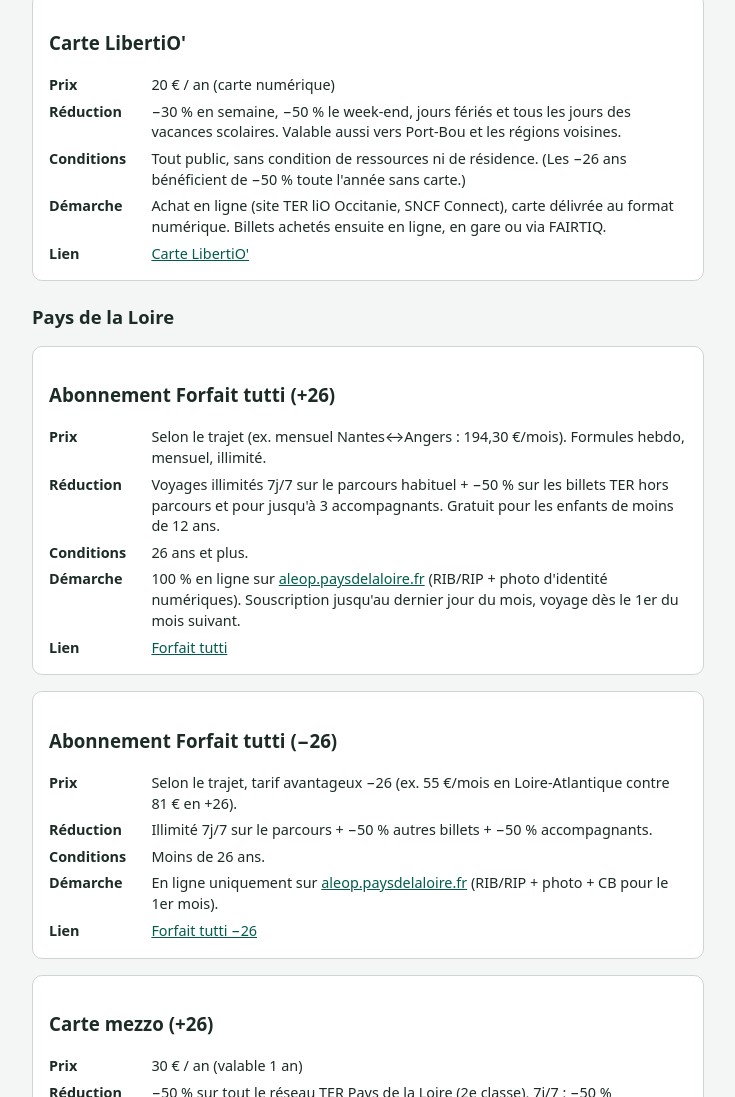
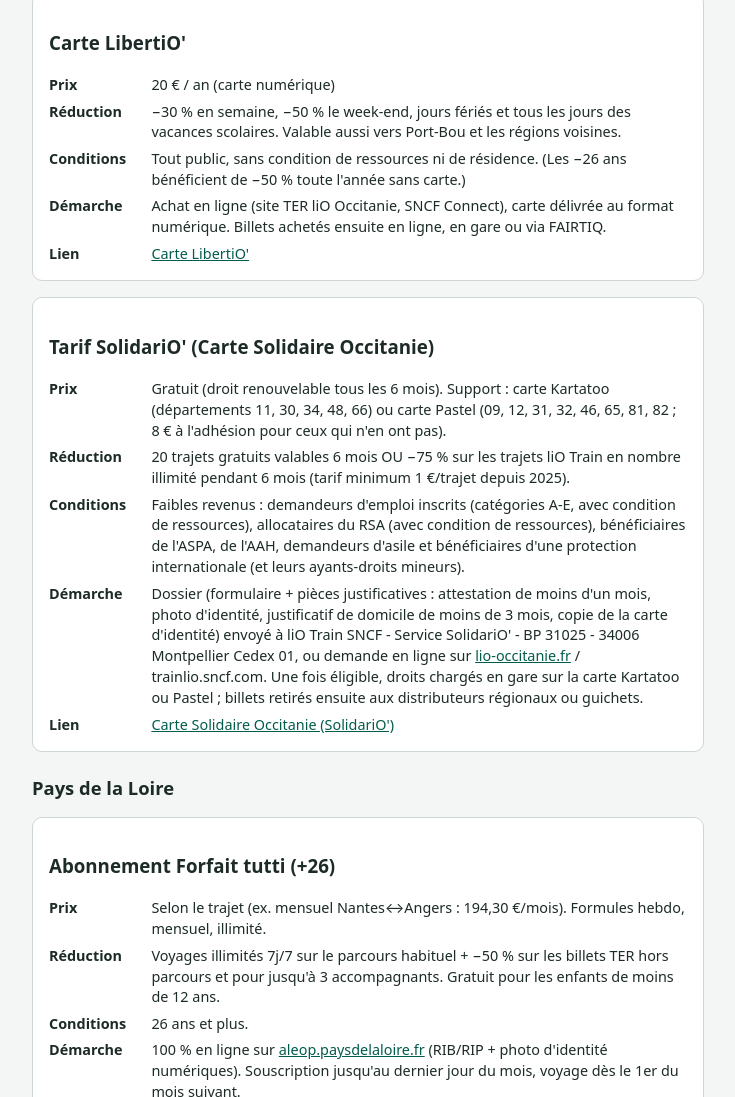
Before and after one commit to muarf/PlanTER, a website: page web/cards.html in a window 1280 px wide. Shown: the part 10445-11542 px from the top of the page, without its empty margins (272-1007 px from the left). Drawn offline with Linux system fonts and the light colour scheme.

Commit message:
T12 web: ajout du tarif SolidariO' (Carte Solidaire Occitanie) a la page cartes

```diff
--- a/web/cards.html
+++ b/web/cards.html
@@ -432,6 +432,17 @@
           <dt>Lien</dt><dd><a href="https://www.ter.sncf.com/occitanie/tarifs-cartes/cartes-plus-26-ans/carte-libertio" rel="noopener" target="_blank">Carte LibertiO'</a></dd>
         </dl>
       </article>
+
+      <article class="card">
+        <h3>Tarif SolidariO' (Carte Solidaire Occitanie)</h3>
+        <dl class="off">
+          <dt>Prix</dt><dd>Gratuit (droit renouvelable tous les 6 mois). Support : carte Kartatoo (départements 11, 30, 34, 48, 66) ou carte Pastel (09, 12, 31, 32, 46, 65, 81, 82 ; 8 € à l'adhésion pour ceux qui n'en ont pas).</dd>
+          <dt>Réduction</dt><dd>20 trajets gratuits valables 6 mois OU −75 % sur les trajets liO Train en nombre illimité pendant 6 mois (tarif minimum 1 €/trajet depuis 2025).</dd>
+          <dt>Conditions</dt><dd>Faibles revenus : demandeurs d'emploi inscrits (catégories A-E, avec condition de ressources), allocataires du RSA (avec condition de ressources), bénéficiaires de l'ASPA, de l'AAH, demandeurs d'asile et bénéficiaires d'une protection internationale (et leurs ayants-droits mineurs).</dd>
+          <dt>Démarche</dt><dd>Dossier (formulaire + pièces justificatives : attestation de moins d'un mois, photo d'identité, justificatif de domicile de moins de 3 mois, copie de la carte d'identité) envoyé à liO Train SNCF - Service SolidariO' - BP 31025 - 34006 Montpellier Cedex 01, ou demande en ligne sur <a href="https://www.lio-occitanie.fr/titres-et-tarifs/tarif-solidarite/" rel="noopener" target="_blank">lio-occitanie.fr</a> / trainlio.sncf.com. Une fois éligible, droits chargés en gare sur la carte Kartatoo ou Pastel ; billets retirés ensuite aux distributeurs régionaux ou guichets.</dd>
+          <dt>Lien</dt><dd><a href="https://www.ter.sncf.com/occitanie/tarifs-cartes/carte-solidaire" rel="noopener" target="_blank">Carte Solidaire Occitanie (SolidariO')</a></dd>
+        </dl>
+      </article>
     </section>
 
     <section id="pdl" aria-labelledby="pdl-title">
```
